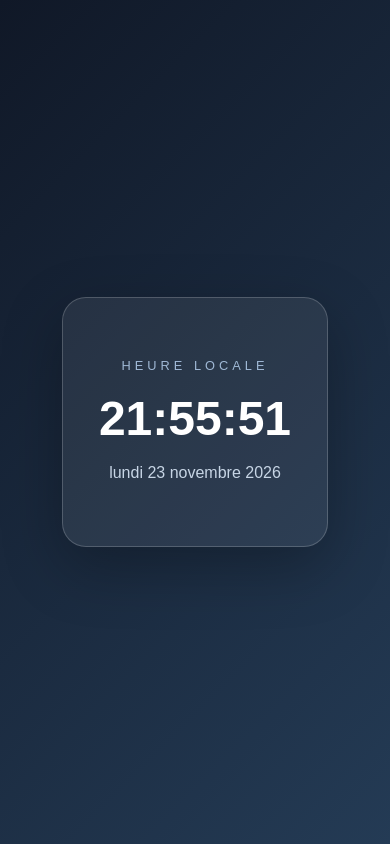
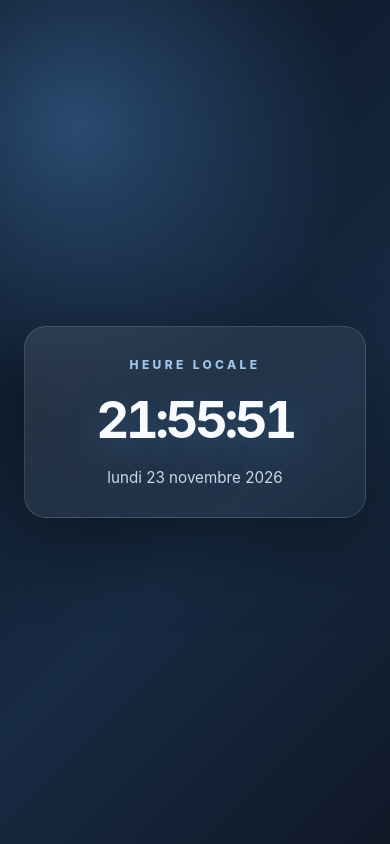
Before and after one commit to saku168/digital-clock, a plain HTML site: page index.html in a window 390 px wide. Drawn offline with Linux system fonts and the light colour scheme.

Commit message:
Refresh responsive project design

```diff
--- a/style.css
+++ b/style.css
@@ -1 +1,8 @@
-*{box-sizing:border-box}body{margin:0;min-height:100vh;display:grid;place-items:center;background:linear-gradient(135deg,#101827,#243b55);font-family:Arial,sans-serif;color:#fff}.clock-card{text-align:center;padding:48px 36px;border:1px solid #ffffff30;border-radius:24px;background:#ffffff12;box-shadow:0 20px 60px #0004}.eyebrow{letter-spacing:4px;color:#9fb8d5;font-size:.8rem}h1{font-size:clamp(3rem,10vw,6rem);margin:18px 0;font-variant-numeric:tabular-nums}#date{color:#c7d5e5}
+*{box-sizing:border-box}
+:root{color-scheme:dark;font-family:Inter,ui-sans-serif,system-ui,-apple-system,"Segoe UI",sans-serif}
+body{margin:0;min-height:100vh;display:grid;place-items:center;padding:24px;background:radial-gradient(circle at 20% 15%,#294b70 0,transparent 35%),linear-gradient(135deg,#0b1220,#172b43 60%,#101827);color:#f8fbff}
+.clock-card{width:min(720px,100%);padding:clamp(30px,7vw,64px) 24px;text-align:center;border:1px solid #ffffff24;border-radius:30px;background:linear-gradient(145deg,#ffffff18,#ffffff08);box-shadow:0 28px 80px #0006;backdrop-filter:blur(18px)}
+.eyebrow{margin:0;color:#9fc5eb;font-size:.75rem;font-weight:800;letter-spacing:.28em}
+h1{margin:22px 0;font-size:clamp(3.2rem,13vw,7.5rem);line-height:1;font-weight:750;letter-spacing:-.07em;font-variant-numeric:tabular-nums;text-shadow:0 8px 35px #4a9bdf55}
+#date{margin:0;color:#c6d8eb;font-size:clamp(.95rem,3vw,1.2rem)}
+@media(max-width:420px){.clock-card{border-radius:22px}}
```
